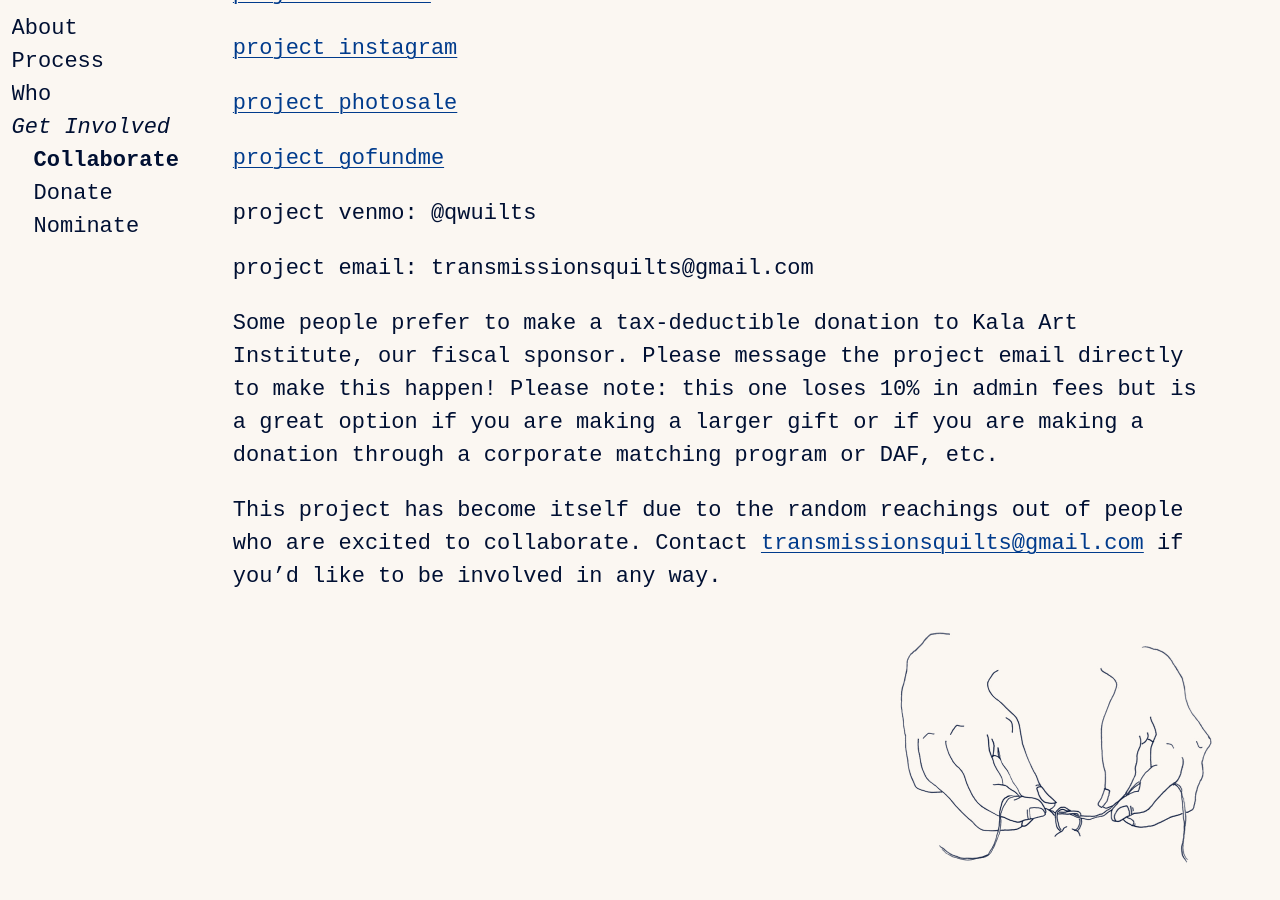
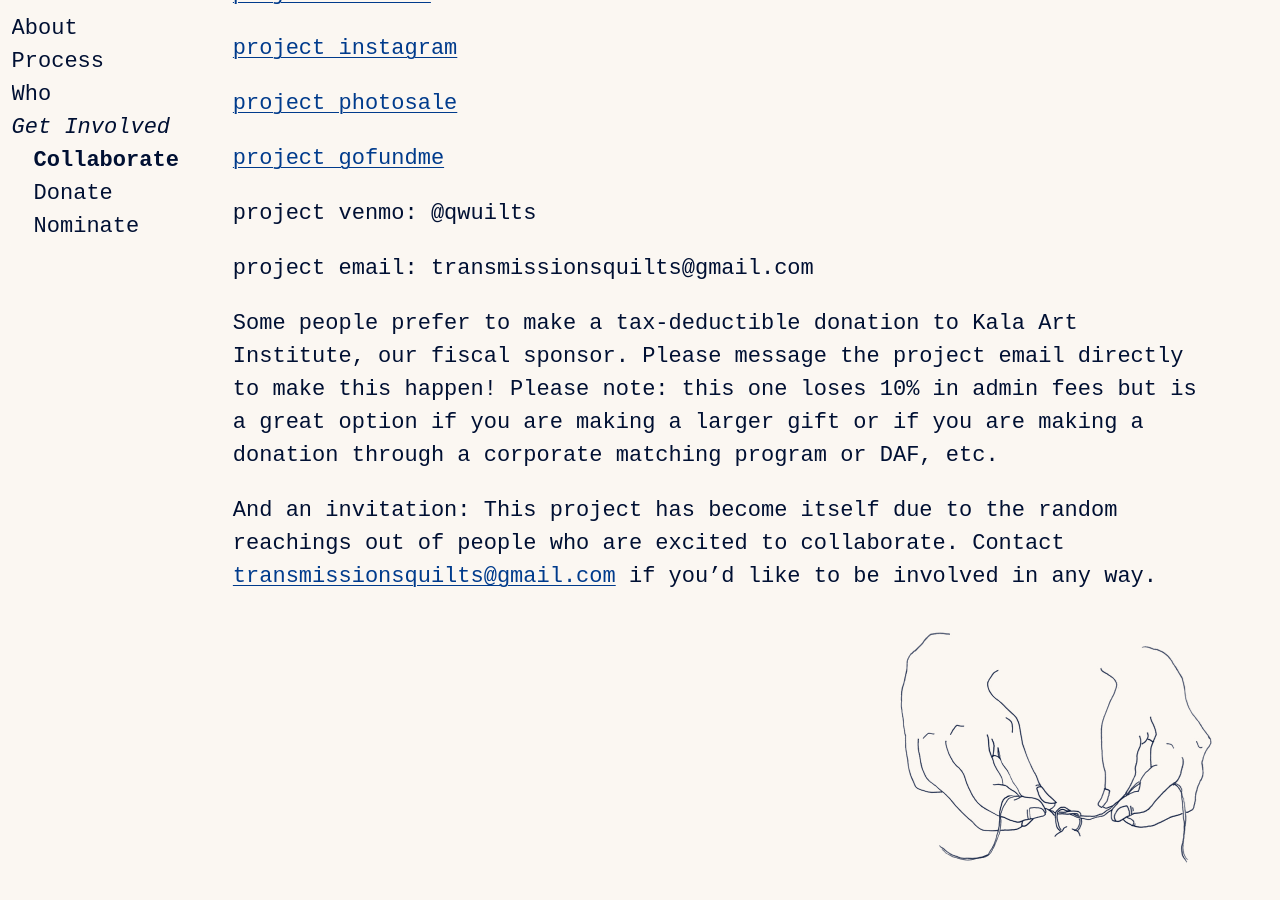
Before and after one commit to danieldickison/transmission-site, a Jekyll site: the page built from collaborate.markdown, in a window 1280 px wide and 900 px high, scrolled down 591 px. Built offline with Jekyll 4.4.1, drawn with Linux system fonts in a browser that asks for light colours; some web fonts are replaced; our own code applies the rules of GitHub Pages for plain Markdown files.

Commit message:
Update collaborate.markdown

```diff
--- a/collaborate.markdown
+++ b/collaborate.markdown
@@ -24,8 +24,7 @@ project email: transmissionsquilts@gmail.com
 Some people prefer to make a tax-deductible donation to Kala Art Institute, our fiscal sponsor. Please message the project email directly to make this happen! Please note: this one loses 10% in admin fees but is a great option if you are making a larger gift or if you are making a donation through a corporate matching program or DAF, etc.
 
 
-
-
+And an invitation:
 This project has become itself due to the random reachings out
 of people who are excited to collaborate. Contact
 [{{ site.email }}](mailto:{{ site.email }}) if you’d like to be involved in
```
